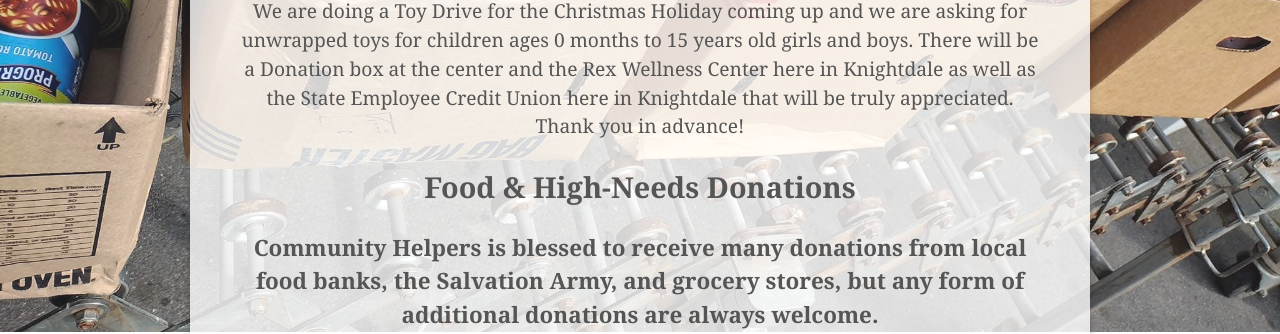
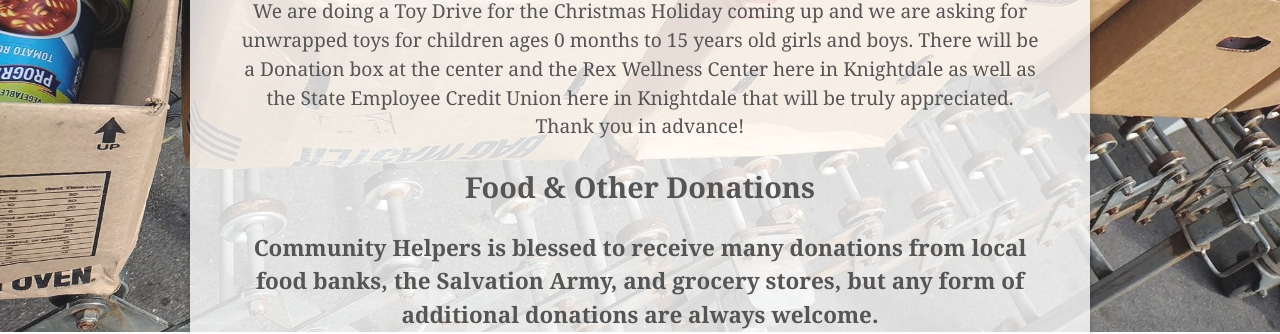
Before and after one commit to CommunityHelpersServices/Home, a plain HTML site: page donations.html in a window 1280 px wide. Shown: the part 468-802 px from the top of the page. Drawn offline with Linux system fonts and the light colour scheme.

Commit message:
Update donations.html

```diff
--- a/donations.html
+++ b/donations.html
@@ -148,7 +148,7 @@
   <img src="https://raw.githubusercontent.com/CommunityHelpersServices/Home/main/toydrive.jpg" alt="Pic of toys" style="width: 400px; height: auto;"/>
     <p>We are doing a Toy Drive for the Christmas Holiday coming up and we are asking for unwrapped toys for children ages 0 months to 15 years old girls and boys. There will be a Donation box at the center and the Rex Wellness Center here in Knightdale as well as the State Employee Credit Union here in Knightdale that will be truly appreciated. Thank you in advance!</p>
     <p>
-       <h2>Food & High-Needs Donations</h2>
+       <h2>Food & Other Donations</h2>
   <h3>Community Helpers is blessed to receive many donations from local food banks, the Salvation Army, and grocery stores, but any form of additional donations are always welcome. </h3>
     <a href="https://www.paypal.com/donate/?hosted_button_id=F2DEX4XP8JRNN"
    target="_blank" rel="noopener noreferrer"
```
